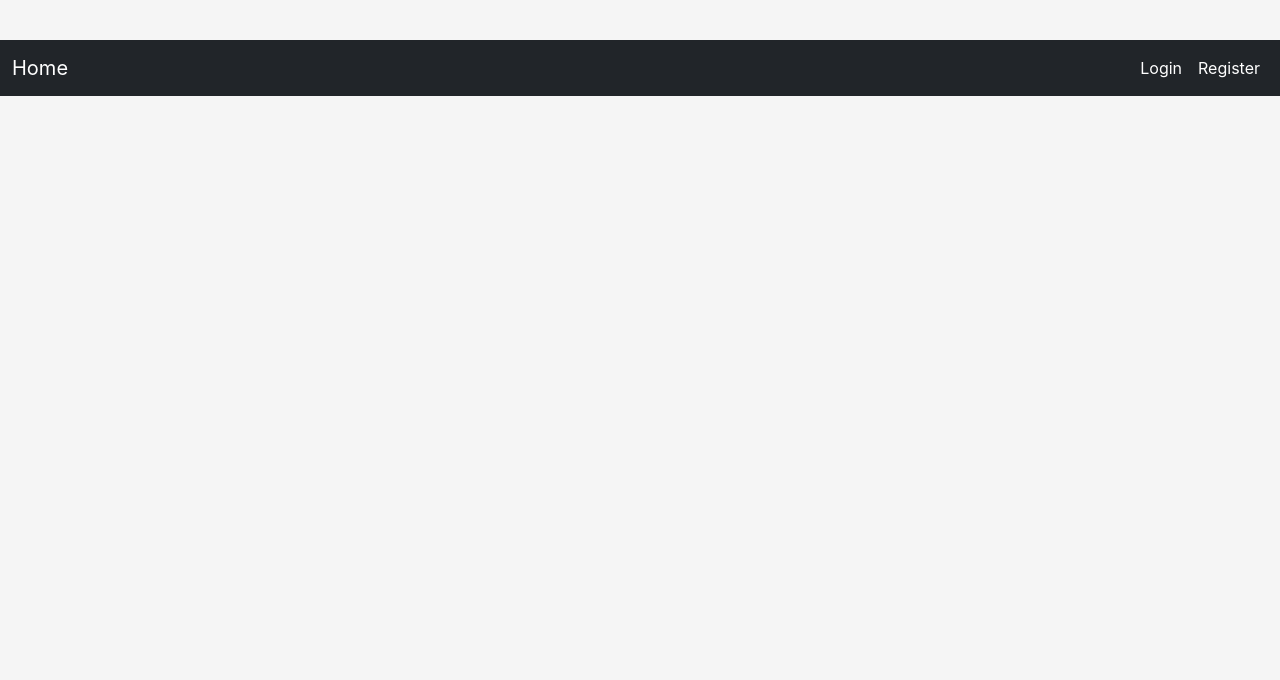
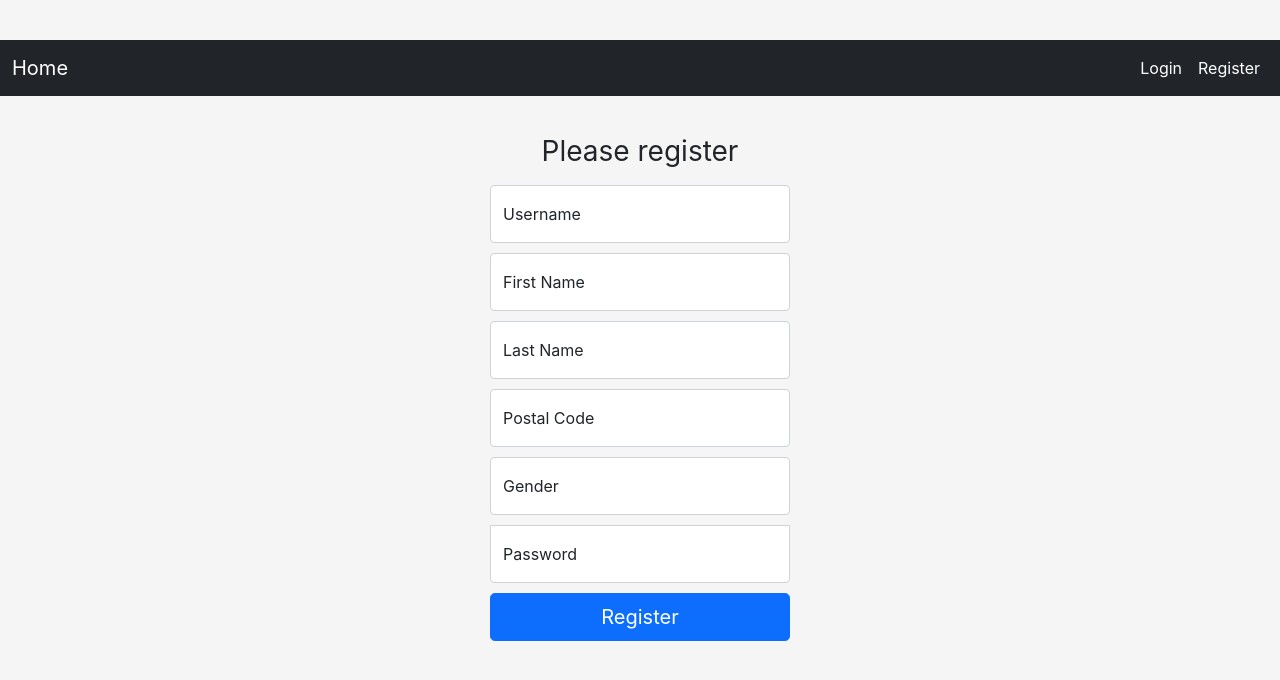
Before and after one commit to jermynyeo/TT1_3, a React (Create React App) app: page /register in a window 1280 px wide. Shown: the top 680 px of the page. Built offline with nearby package versions, Linux system fonts and the light colour scheme.

Commit message:
update login and register

```diff
--- a/src/App.css
+++ b/src/App.css
@@ -28,6 +28,10 @@ body {
   z-index: 2;
 }
 
+.form-control {
+  margin-bottom: 10px
+}
+
 .form-signin input[type="email"] {
   margin-bottom: -1px;
   border-bottom-right-radius: 0;
--- a/src/App.js
+++ b/src/App.js
@@ -4,19 +4,21 @@ import { useState, useEffect } from 'react';
 import Login from './components/Login';
 import Nav from './components/Nav';
 import Home from './components/Home'
+import Register from './components/Register';
 
 function App() {
   const [loggedin, setLoggedin] = useState(false)
-  const [redirect, setRedirect] = useState(false)
-
+  const [loginRedirect, setLoginRedirect] = useState(false)
+  const [registerRedirect, setRegisterRedirect] = useState(false)
 
   return (
     <div className="App">
       <Router>
-        <Nav loggedin={loggedin} setLoggedin={setLoggedin} setRedirect={setRedirect}/>
+        <Nav loggedin={loggedin} setLoggedin={setLoggedin} setRedirect={setLoginRedirect}/>
         <main className="form-signin">
-          <Route path="/" exact component={() => <Login loggedin={loggedin} setLoggedin={setLoggedin} redirect={redirect} setRedirect={setRedirect} />} />
+          <Route path="/" exact component={() => <Login loggedin={loggedin} setLoggedin={setLoggedin} redirect={loginRedirect} setRedirect={setLoginRedirect} setRegisterRedirect={setRegisterRedirect} />} />
           <Route path="/home" component={Home} />
+          <Route path="/register" component={() => <Register redirect={registerRedirect} setRedirect={setRegisterRedirect} />} />
         </main>
       </Router>
     </div>
--- a/src/components/Login.js
+++ b/src/components/Login.js
@@ -2,27 +2,37 @@ import { Redirect } from "react-router-dom"
 import { useState } from "react"
 import customers from '../data/customers.json'
 
-const Login = ({setLoggedin, redirect, setRedirect}) => {
+const Login = ({setLoggedin, redirect, setRedirect, setRegisterRedirect}) => {
     const [username, setUsername] = useState('')
     const [password, setPassword] = useState('')
     let errorMessage
+    setRegisterRedirect(false)
 
-    const onSubmit = (e) => {
+    const onSubmit = async (e) => {
         e.preventDefault()
 
-        customers.forEach((customer) => {
-            if (customer.username === username) {
-                if (customer.password === password) {
-                    setLoggedin(true)
-                    setRedirect(true)
-                    console.log(redirect)
-                } else {
-                    errorMessage = (<h2>Wrong password</h2>)
-                }
-            } else {
-                errorMessage = (<h2>No account found</h2>)
-            }
+        const res = await fetch('http://localhost:5000/auth/login' , {
+            method: 'POST',
+            headers:{'Content-Type': 'application/json'},
+            credentials: 'include',
+            body: JSON.stringify({username,password})
         })
+        const data = await res.json()
+        setRedirect(true)
+        setLoggedin(true)
+
+        // customers.forEach((customer) => {
+        //     if (customer.username === username) {
+        //         if (customer.password === password) {
+        //             setLoggedin(true)
+        //             setRedirect(true)
+        //         } else {
+        //             errorMessage = (<h2>Wrong password</h2>)
+        //         }
+        //     } else {
+        //         errorMessage = (<h2>No account found</h2>)
+        //     }
+        // })
     }
 
     if (redirect) {
--- /dev/null
+++ b/src/components/Register.js
@@ -0,0 +1,60 @@
+import { useState } from "react"
+import { Redirect } from "react-router-dom"
+import customers from '../data/customers.json'
+
+const Register = ({setRedirect, redirect}) => {
+    const [username, setUsername] = useState('')
+    const [password, setPassword] = useState('')
+    const [firstName, setFirstName] = useState('')
+    const [lastName, setLastName] = useState('')
+    const [postal, setPostal] = useState('')
+    const [gender, setGender] = useState('')
+    let id
+
+    const onSubmit = async (e) => {
+        e.preventDefault()
+        setRedirect(true)
+        id = customers.at(-1).id + 1
+
+    }
+
+    if (redirect) {
+        return <Redirect to="/" />
+    } else {
+        return (
+            <div>
+                <form onSubmit={onSubmit}>
+                    <h1 className="h3 mb-3 fw-normal">Please register</h1>
+                    <div className="form-floating">
+                        <input type="text" className="form-control" placeholder="username" onChange={(e) => setUsername(e.target.value)}/>
+                        <label>Username</label>
+                    </div>
+                    <div className="form-floating">
+                        <input type="text" className="form-control" placeholder="firstname" onChange={(e) => setFirstName(e.target.value)}/>
+                        <label>First Name</label>
+                    </div>
+                    <div className="form-floating">
+                        <input type="text" className="form-control" placeholder="lastname" onChange={(e) => setLastName(e.target.value)}/>
+                        <label>Last Name</label>
+                    </div>
+                    <div className="form-floating">
+                        <input type="postal-code" className="form-control" placeholder="username" onChange={(e) => setPostal(e.target.value)}/>
+                        <label>Postal Code</label>
+                    </div>
+                    <div className="form-floating">
+                        <input type="text" className="form-control" placeholder="username" onChange={(e) => setGender(e.target.value)}/>
+                        <label>Gender</label>
+                    </div>
+                    <div className="form-floating">
+                        <input type="password" className="form-control" placeholder="password" onChange={(e) => setPassword(e.target.value)} />
+                        <label>Password</label>
+                    </div>
+
+                    <button className="w-100 btn btn-lg btn-primary" type="submit">Register</button>
+                </form>
+            </div>
+        )
+    }
+}
+
+export default Register
```
